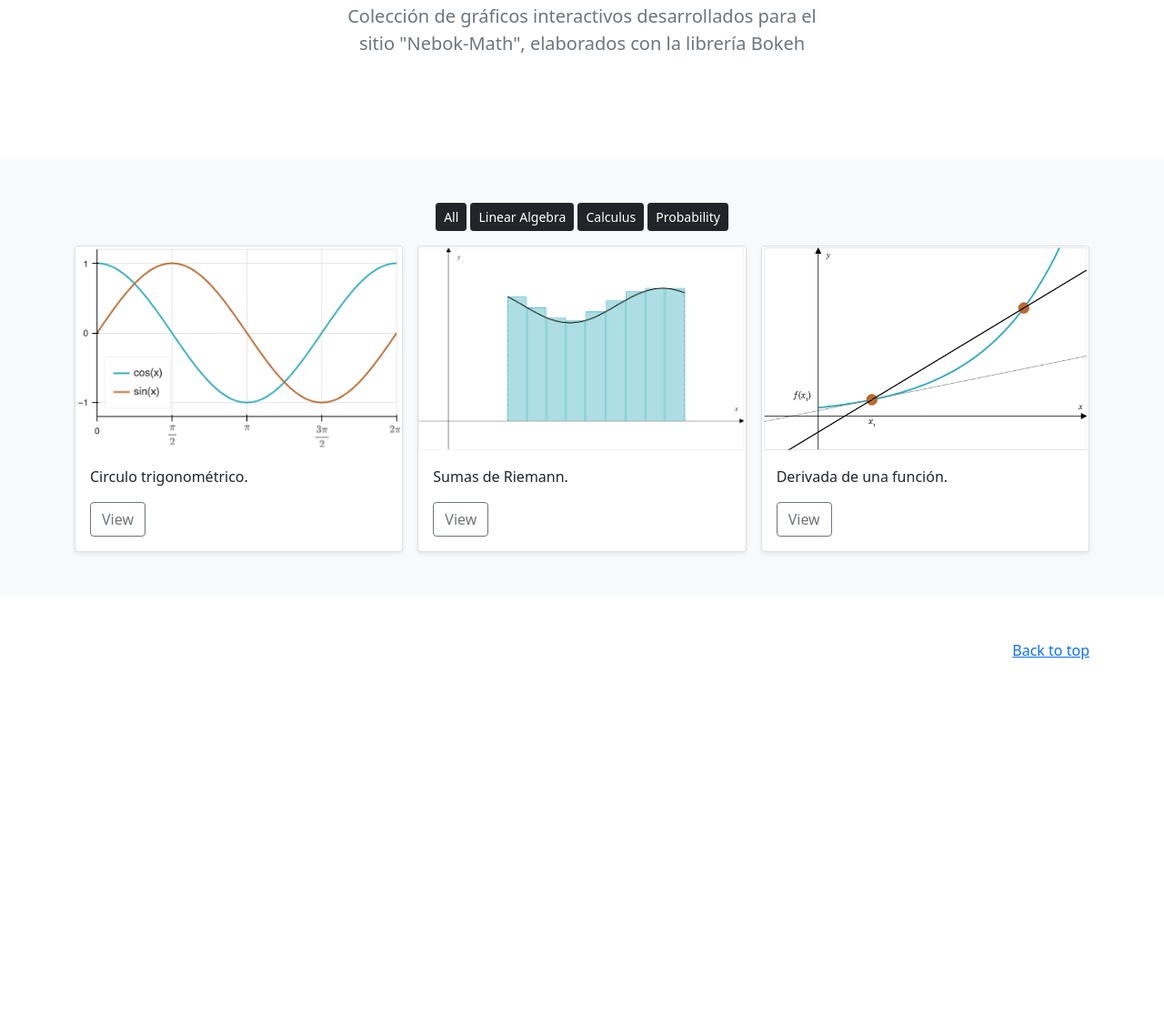
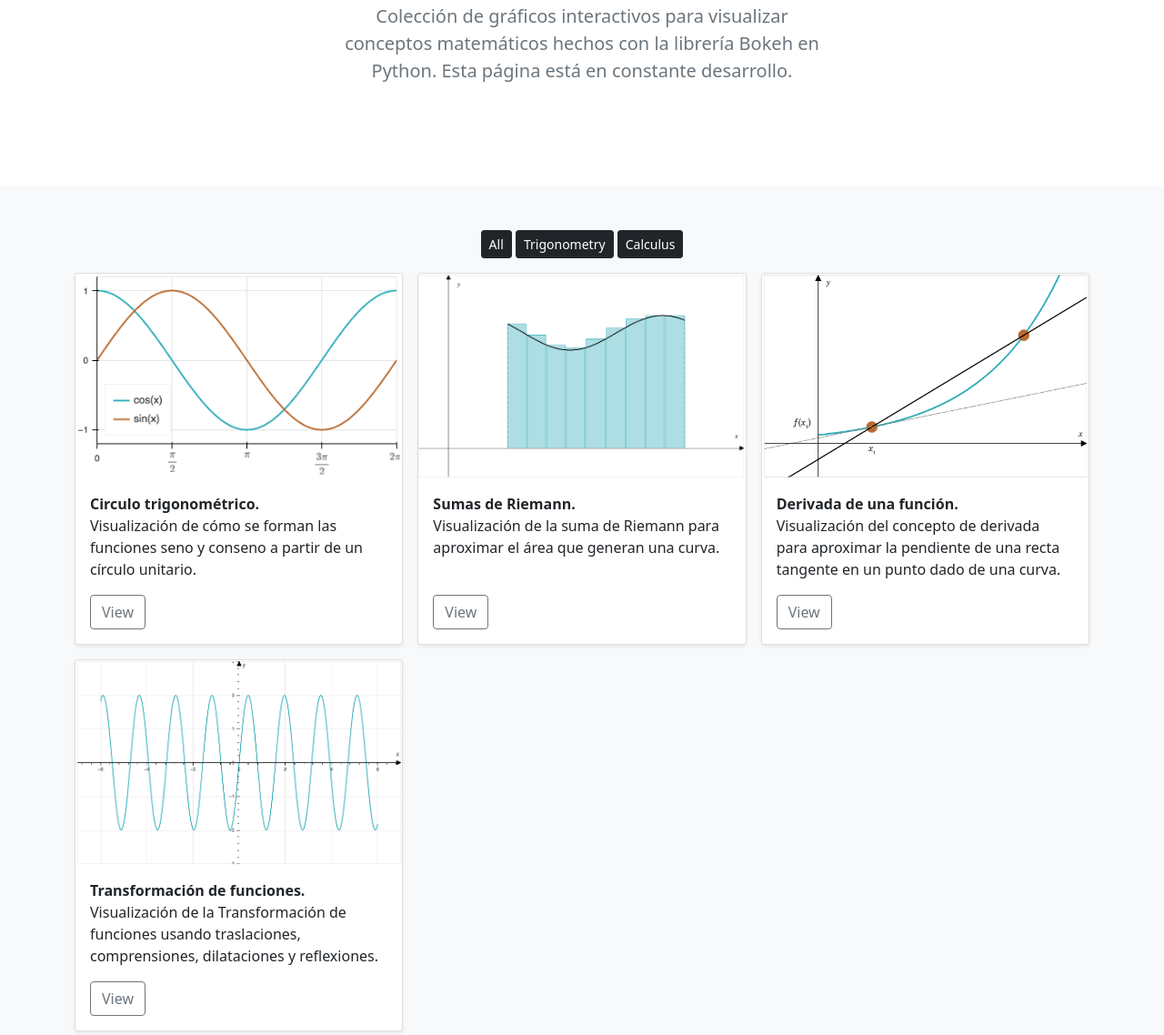
Before and after one commit to angelizaldi/bokeh-math-apps, a plain HTML site: page index.html in a window 1280 px wide. Shown: the part 205-1343 px from the top of the page at 91% size. Before the commit the page ends 956 px from the top, so only its background shows below. Drawn offline with nearby package versions, Linux system fonts and the light colour scheme.

Commit message:
add favicon

```diff
--- a/index.html
+++ b/index.html
@@ -10,7 +10,7 @@
     />
     <meta name="generator" content="Hugo 0.84.0" />
     <title>Bokeh Apps</title>
-
+    <link rel="shortcut icon" href="images/favicon.ico"/>
     <link
       rel="canonical"
       href="https://getbootstrap.com/docs/5.0/examples/album/"
@@ -117,8 +117,7 @@
           <div class="col-lg-6 col-md-8 mx-auto">
             <h1 class="fw-light">Bokeh Apps</h1>
             <p class="lead text-muted">
-              Colección de gráficos interactivos desarrollados para el sitio
-              "Nebok-Math", elaborados con la librería Bokeh
+              Colección de gráficos interactivos para visualizar conceptos matemáticos hechos con la librería Bokeh en Python. Esta página está en constante desarrollo.
             </p>
           </div>
         </div>
@@ -137,9 +136,9 @@
             <button
               type="button"
               class="btn btn-sm btn-dark"
-              onclick="filterObjects('linalg')"
+              onclick="filterObjects('trig')"
             >
-              Linear Algebra
+              Trigonometry
             </button>
             <button
               type="button"
@@ -148,16 +147,10 @@
             >
               Calculus
             </button>
-            <button
-              type="button"
-              class="btn btn-sm btn-dark"
-              onclick="filterObjects('prob')"
-            >
-              Probability
-            </button>
           </p>
+
           <div class="row row-cols-1 row-cols-sm-2 row-cols-md-3 g-3">
-            <div class="col otros">
+            <div class="col trig">
               <div class="card shadow-sm">
                 <img
                   class="bd-placeholder-img card-img-top"
@@ -166,7 +159,7 @@
                   width="100%"
                 />
                 <div class="card-body">
-                  <p class="card-text">Circulo trigonométrico.</p>
+                  <p class="card-text"><b>Circulo trigonométrico.</b> <br> Visualización de cómo se forman las funciones seno y conseno a partir de un círculo unitario.</p>
                   <div
                     class="d-flex justify-content-between align-items-center"
                   >
@@ -190,7 +183,7 @@
                   width="100%"
                 />
                 <div class="card-body">
-                  <p class="card-text">Sumas de Riemann.</p>
+                  <p class="card-text"><b>Sumas de Riemann.</b> <br> Visualización de la suma de Riemann para aproximar el área que generan una curva. <br><br> </p>
                   <div
                     class="d-flex justify-content-between align-items-center"
                   >
@@ -214,13 +207,37 @@
                   width="100%"
                 />
                 <div class="card-body">
-                  <p class="card-text">Derivada de una función.</p>
+                  <p class="card-text"><b>Derivada de una función.</b> <br> Visualización del concepto de derivada para aproximar la pendiente de una recta tangente en un punto dado de una curva.</p>
                   <div
                     class="d-flex justify-content-between align-items-center"
                   >
                     <div class="btn-group">
                       <a
                         href="bokeh-app/derivada.html"
+                        class="btn btn-outline-secondary"
+                        >View</a
+                      >
+                    </div>
+                  </div>
+                </div>
+              </div>
+            </div>
+            <div class="col calculus">
+              <div class="card shadow-sm">
+                <img
+                  class="bd-placeholder-img card-img-top"
+                  src="./images/trans-func.png"
+                  height="225px"
+                  width="100%"
+                />
+                <div class="card-body">
+                  <p class="card-text"><b>Transformación de funciones.</b> <br> Visualización de la Transformación de funciones usando traslaciones, comprensiones, dilataciones y reflexiones.</p>
+                  <div
+                    class="d-flex justify-content-between align-items-center"
+                  >
+                    <div class="btn-group">
+                      <a
+                        href="bokeh-app/trans-func.html"
                         class="btn btn-outline-secondary"
                         >View</a
                       >
```
Also changed, not shown: images/favicon.ico (added), 1 other file.
